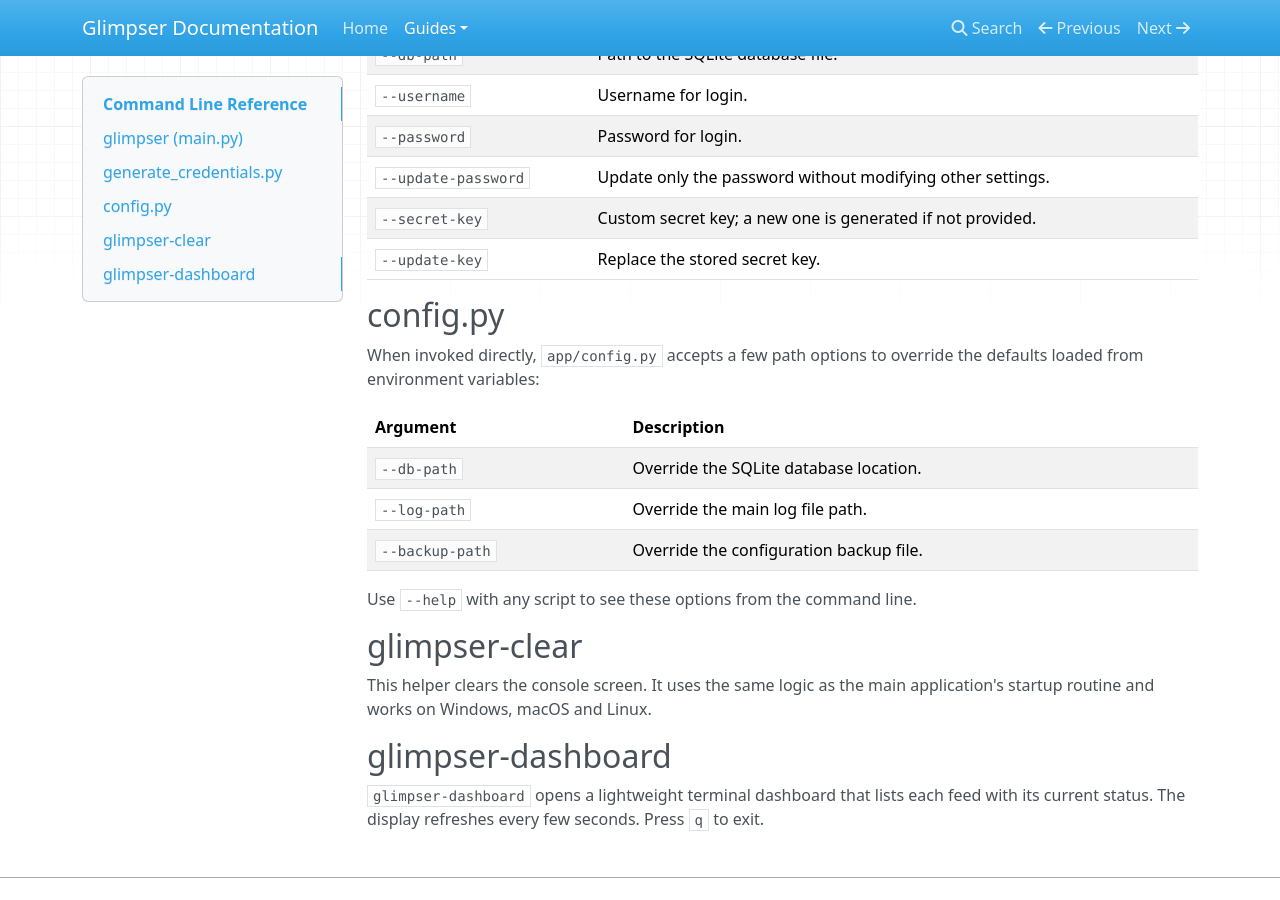
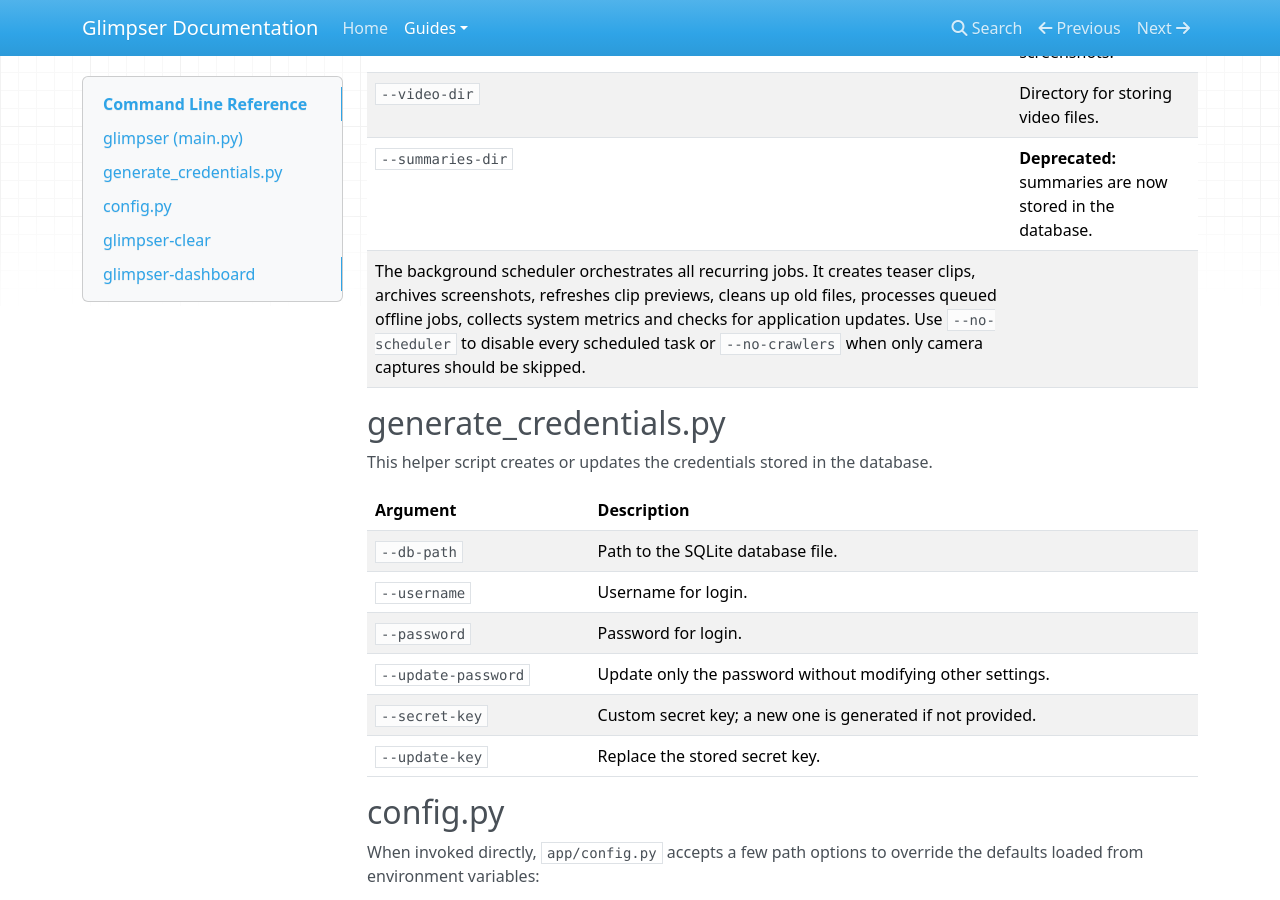
Before and after one commit to KristopherKubicki/glimpser, an MkDocs documentation site: the page built from docs/command_line.md, in a window 1280 px wide and 900 px high, scrolled down 1009 px. Built offline with MkDocs 1.6.1, drawn with Linux system fonts in a browser that asks for light colours; nearby versions of some CDN libraries.

Commit message:
docs: describe scheduler tasks

```diff
--- a/docs/command_line.md
+++ b/docs/command_line.md
@@ -22,6 +22,8 @@ The primary application script accepts the following options:
 | `--screenshot-dir` | Directory for storing screenshots.                               |
 | `--video-dir`      | Directory for storing video files.                               |
 | `--summaries-dir`  | **Deprecated:** summaries are now stored in the database.        |
+The background scheduler orchestrates all recurring jobs. It creates teaser clips, archives screenshots, refreshes clip previews, cleans up old files, processes queued offline jobs, collects system metrics and checks for application updates. Use `--no-scheduler` to disable every scheduled task or `--no-crawlers` when only camera captures should be skipped.
+
 
 ## generate_credentials.py
 
```
Also changed, not shown: docs/architecture_overview.md (+1 -0 lines).
